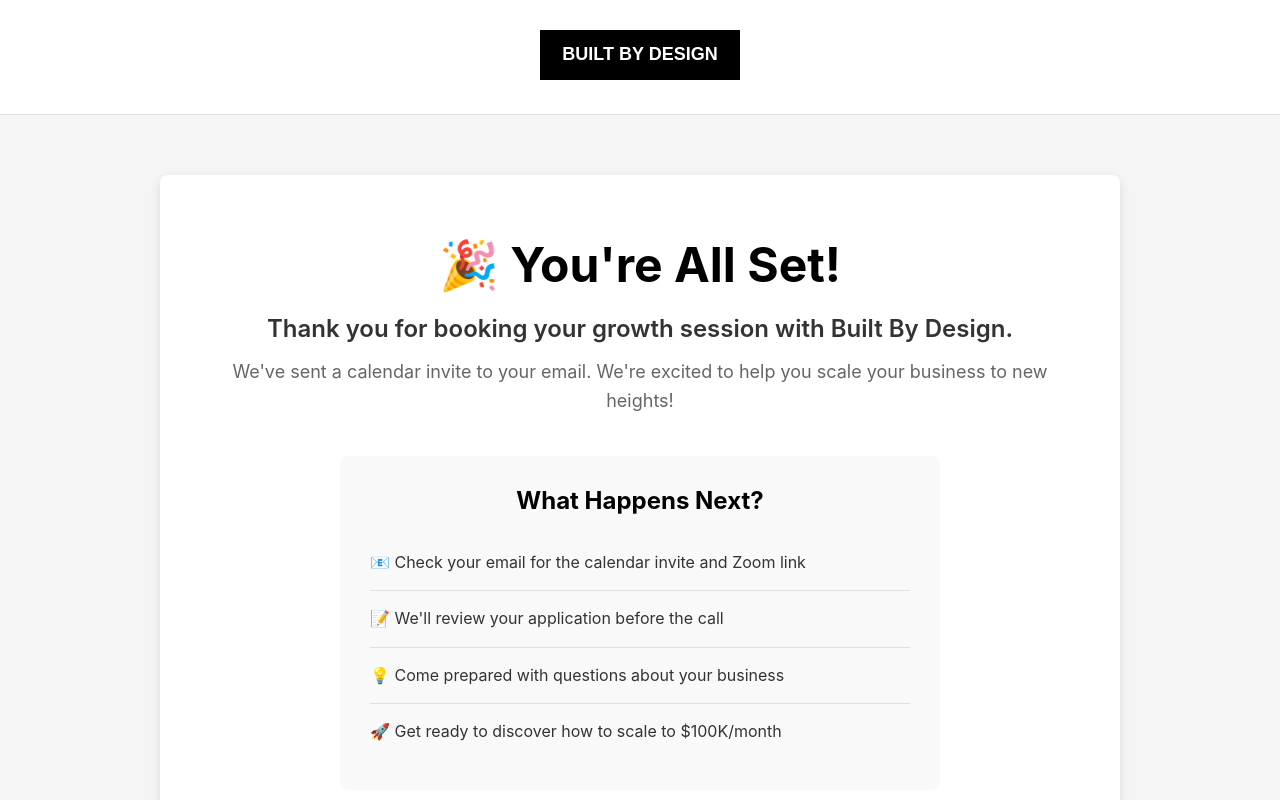
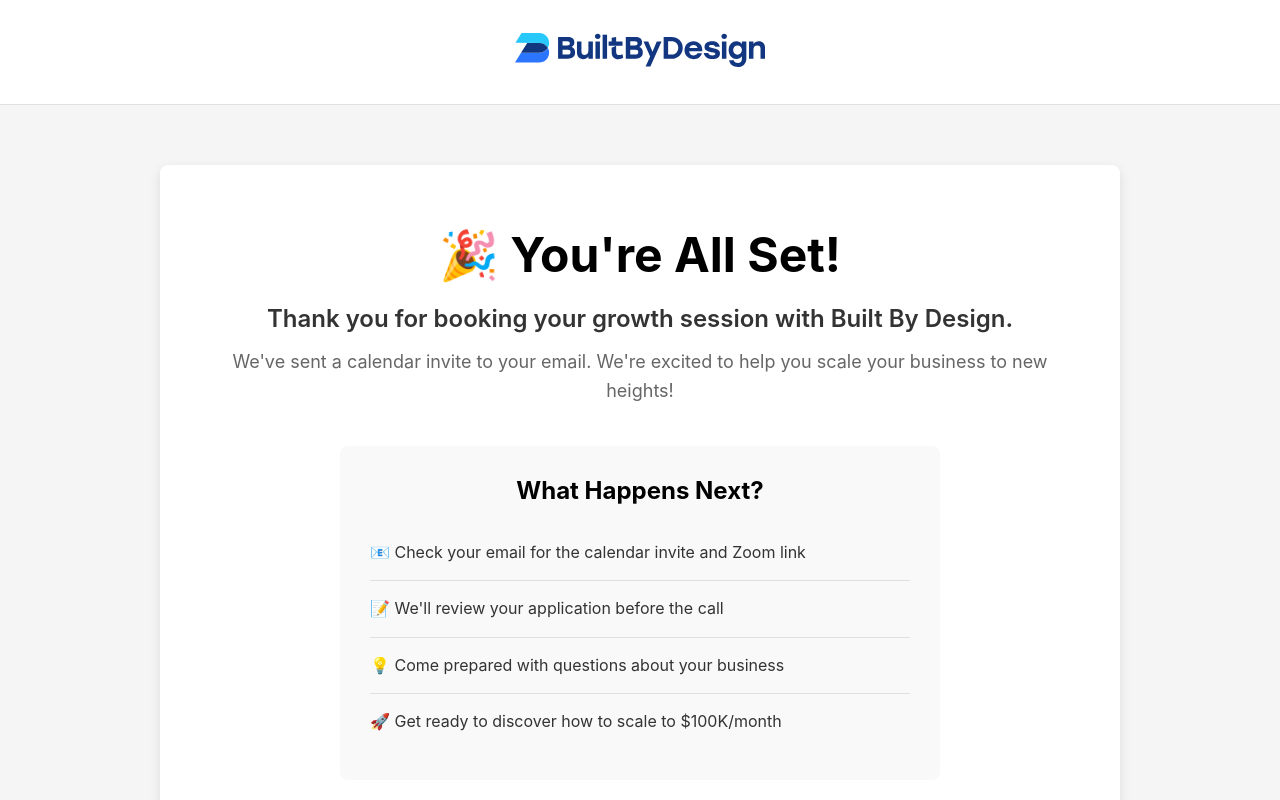
Before and after one commit to builtbydesigninc/bbd-vsl-funnel, a website built with Vite: page thank-you.html in a window 1280 px wide. Shown: the top 800 px of the page. Built offline with nearby package versions, Linux system fonts and the light colour scheme.

Commit message:
Update copy and add official Built By Design logo

```diff
--- a/src/application.css
+++ b/src/application.css
@@ -25,8 +25,9 @@
 }
 
 .logo {
-  height: 50px;
+  height: 40px;
   width: auto;
+  max-width: 250px;
 }
 
 .typeform-container {
--- a/src/book.css
+++ b/src/book.css
@@ -27,8 +27,9 @@
 }
 
 .logo {
-  height: 50px;
+  height: 40px;
   width: auto;
+  max-width: 250px;
 }
 
 .calendly-container {
--- a/src/thankyou.css
+++ b/src/thankyou.css
@@ -25,8 +25,9 @@
 }
 
 .logo {
-  height: 50px;
+  height: 40px;
   width: auto;
+  max-width: 250px;
 }
 
 .content-wrapper {
--- a/thank-you.html
+++ b/thank-you.html
@@ -28,7 +28,7 @@
     /></noscript>
     <div class="thankyou-container">
       <div class="logo-container">
-        <img src="/logo.svg" alt="Built By Design" class="logo" />
+        <img src="/bbd-logo.svg" alt="Built By Design" class="logo" />
       </div>
 
       <div class="content-wrapper">
```
Also changed, not shown: application.html (+1 -1 lines), book.html (+1 -1 lines), src/main.js (+4 -4 lines), public/bbd-logo.svg (added), public/logo.svg (deleted).
